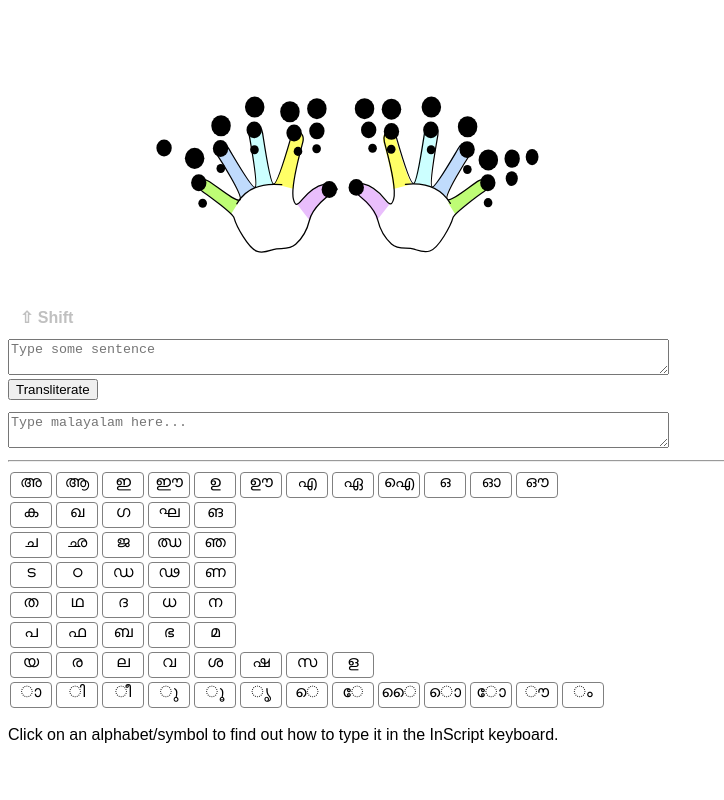
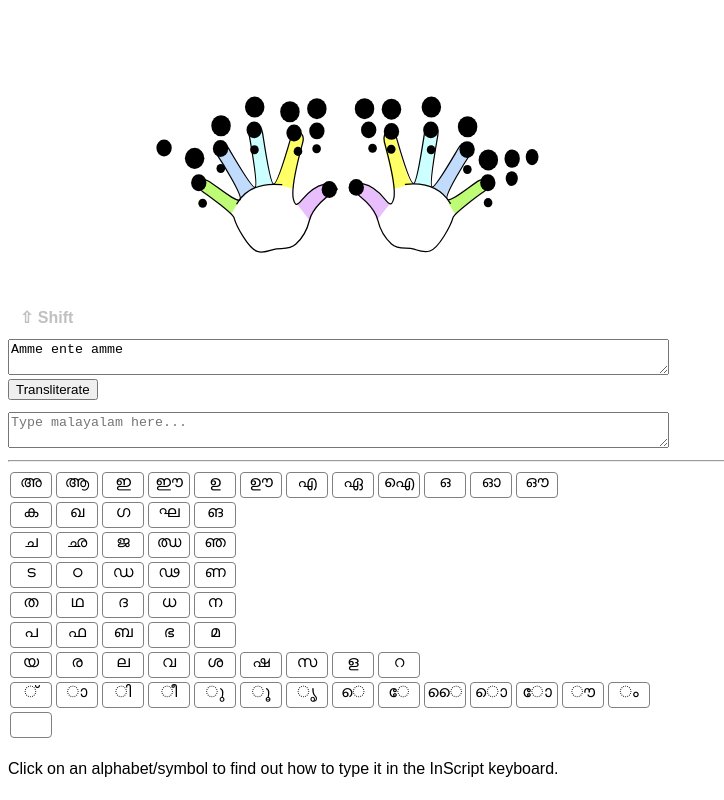
Before and after one commit to jjkavalam/malayalam_inscript_keyboard, a plain HTML site: page index.html in a window 1280 px wide. Shown: the whole page, without its empty margins (0-724 px from the left). Drawn offline with nearby package versions, Linux system fonts and the light colour scheme.

Commit message:
fix missing characters

```diff
--- a/index.html
+++ b/index.html
@@ -98,7 +98,7 @@
 <div id="shift" style="margin: 12px; color: silver;"><b>⇧ Shift</b></div>
 <div id="tooltip"
      style="display: none; background: silver; padding: 6px; border-radius: 12px; font-size: 16px; opacity: 0.9;"></div>
-<textarea cols="80" id="textarea" placeholder="Type some sentence"></textarea>
+<textarea cols="80" id="textarea" placeholder="Type some sentence">Amme ente amme</textarea>
 <br/><input type="submit" value="Transliterate" onclick="transliterate()">
 <div id="ml" style="margin-top: 12px;"></div>
 <textarea cols="80" id="test" placeholder="Type malayalam here..."></textarea>
@@ -200,9 +200,11 @@
         ["ഷ", "kComma", true],
         ["സ", "kM", false],
         ["ള", "kN", true],
+        ["റ", "kJ", true],
     ];
 
     const alphaSym = [
+        ["്", "kD", false],
         ["ാ", "kE", false],
         ["ി", "kF", false],
         ["ീ", "kR", false],
@@ -218,6 +220,10 @@
         ["ം", "kX", false],
     ];
 
+    const specials = [
+        [" ", "kLeftThumb", false],
+    ];
+
     const rows = [
         alphaSwaram,
         alphaKa,
@@ -227,6 +233,7 @@
         alphaPa,
         alphaYa,
         alphaSym,
+        specials,
     ];
 
     const alphas = [
@@ -238,6 +245,7 @@
         ...alphaPa,
         ...alphaYa,
         ...alphaSym,
+        ...specials,
     ];
 
     function alphabetRow(row) {
@@ -259,19 +267,26 @@
         const ta = document.getElementById("textarea");
         const url = `http://localhost:5000/transliterate?input=${encodeURIComponent(ta.value)}`;
         const ret = await (await fetch(url)).json();
+        console.log(ret);
         const ml = ret["ml"]
         ml$.innerText = ml;
         const chars = ml.split('');
         const row = [];
+        console.log(chars);
         for (const char of chars) {
+            console.log("searching for", char);
             for (const alpha of alphas) {
                 if (char === alpha[0]) {
+                    console.log("found");
                     row.push(alpha);
                 }
             }
         }
         ml$.innerHTML = ml + "<br>" + alphabetRow(row);
+        update();
+        test.focus();
     }
+
     function sleep() {
         return new Promise(resolve => {
             setTimeout(resolve, 500);
@@ -279,8 +294,8 @@
     }
 
     const test = document.getElementById("test");
-    test.onkeyup = function (evt) {
-        const input = evt.target.value;
+    function update() {
+        const input = test.value;
         const inputChars = input.split('');
 
         const ref = ml$.innerText;
@@ -307,7 +322,8 @@
             }
         }
 
-    };
+    }
+    test.onkeyup = update;
 
 </script>
 </body>
```
